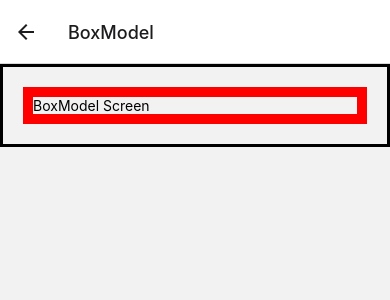
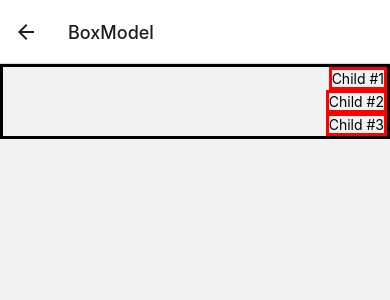
Before and after one commit to veselin0/React-Native-Recap, a React Native app: screen /BoxModel in a window 390 px wide. Shown: the top 300 px of the page. Built offline with nearby package versions, Linux system fonts and the light colour scheme.

Commit message:
AlignItems with Flex

```diff
--- a/src/screens/BoxModelScreen.js
+++ b/src/screens/BoxModelScreen.js
@@ -4,7 +4,9 @@
 const BoxModelScreen = () => {
     return (
         <View style={styles.viewStyle}>
-            <Text style={styles.textStyle}>BoxModel Screen</Text>
+            <Text style={styles.textStyle}>Child #1</Text>
+            <Text style={styles.textStyle}>Child #2</Text>
+            <Text style={styles.textStyle}>Child #3</Text>
         </View>
     );
 };
@@ -12,12 +14,13 @@
 const styles = StyleSheet.create({
     viewStyle: {
        borderWidth: 3,
-       borderColor: 'black'
+       borderColor: 'black',
+       alignItems: 'flex-end'
     },
     textStyle: {
-        borderWidth: 10,
+        borderWidth: 3,
        borderColor: 'red',
-       margin: 20,
+
     }
 });
 
```
